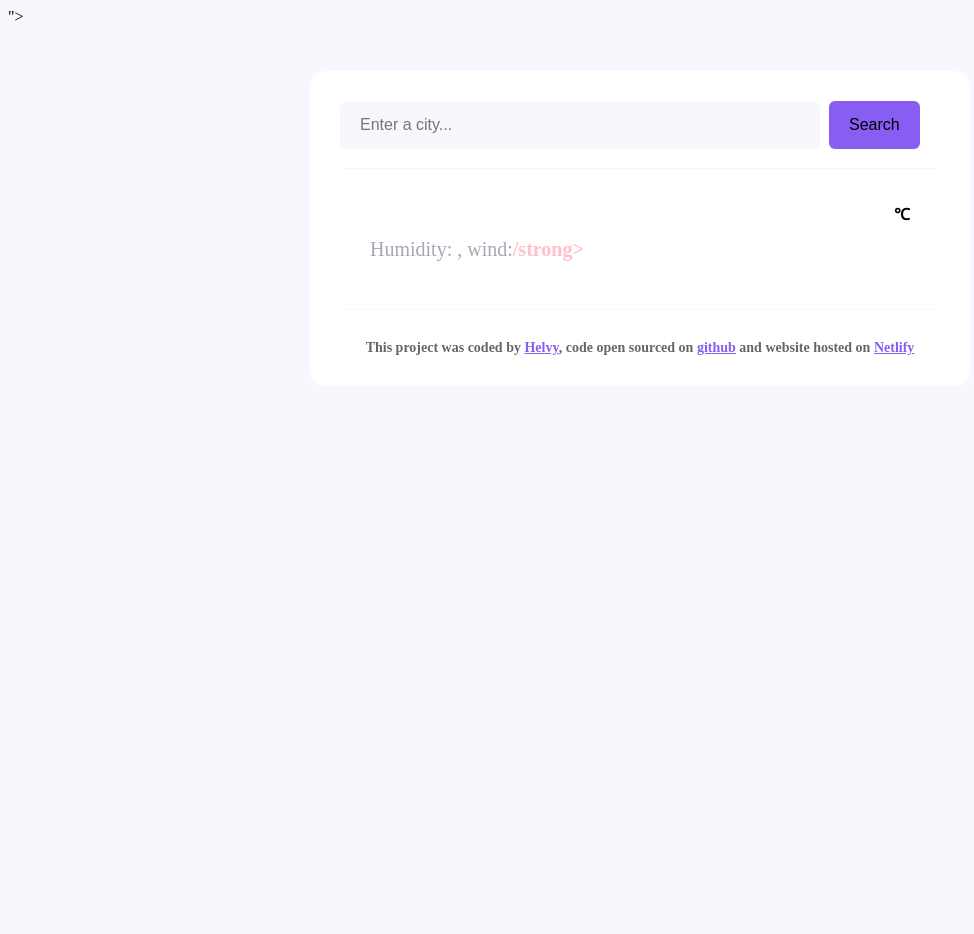
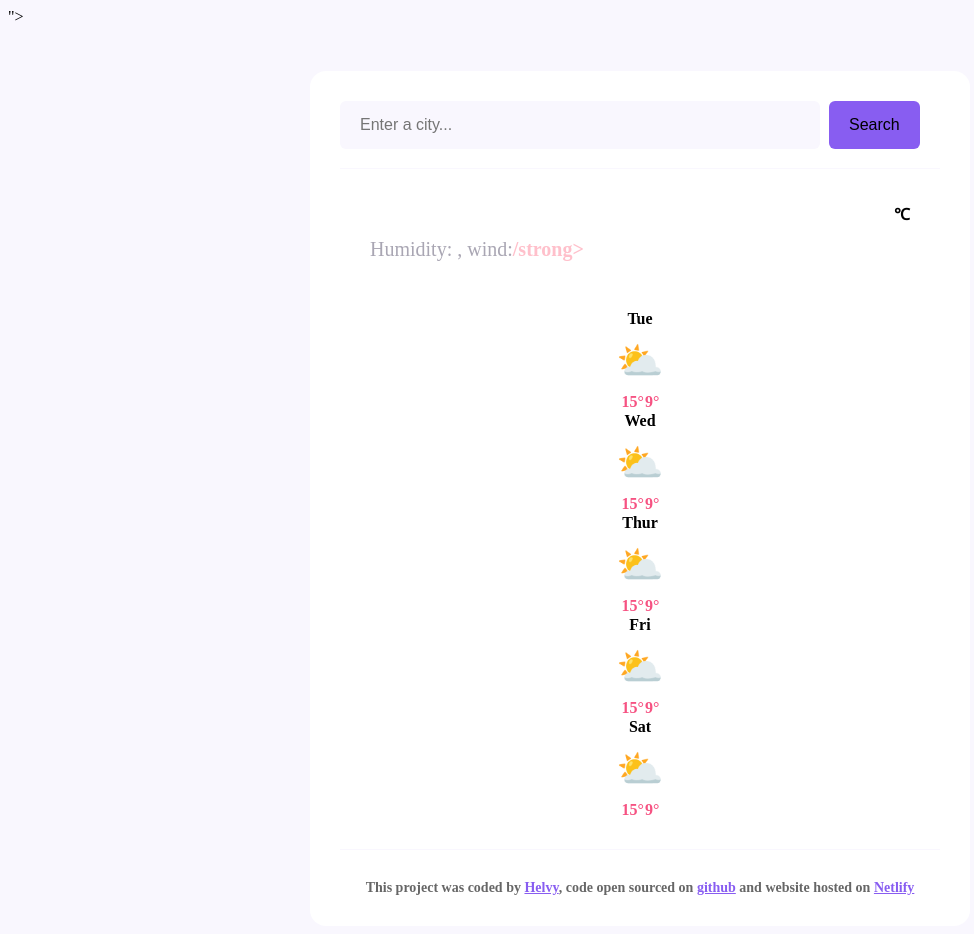
Before and after one commit to HelvyJ/weather-hmwk, a plain HTML site: page index.html in a window 1280 px wide. Shown: the whole page, without its empty margins (0-974 px from the left). Before the commit the page ends 800 px from the top, so only its background shows below. Drawn offline with nearby package versions, Linux system fonts and the light colour scheme; no server answers.

Commit message:
added css and js string

```diff
--- a/index.html
+++ b/index.html
@@ -30,12 +30,26 @@
               Humidity: <strong id = "humidity"></strong>, wind:<strong id = "wind-speed">/strong>
             </p>
           </div>
+
           <div class="weather-app-temperature-container">
             <div class = "weather-app-icon" ></div>
             <div id = "weather-app-icon" ></div>
             <div class = "weather-app-temperature" id = "temperature"></div>
             <div class = "weather-app-unit" id = "weather-app-unit">℃</div>
           </div>
+          </div>
+
+          <div class = "weather-forecast" id = "forecast">
+            <div class = "weather-forecast-day">
+              <div class = "weather-forecast-date">Tue</div>
+              <div class = "weather-forecast-icon">⛅</div>
+              <div class = "weather-forecast-temperatures">
+              <div class = "weather-forecast-temperature">
+                  <strong>15°</strong> </div>
+                  <div class = "weather-forecast-temprature">9°</div>
+            </div>
+          </div>
+
       </main>
 
 
--- a/script.js
+++ b/script.js
@@ -56,3 +56,26 @@ let searchFormElement = document.querySelector("#search-form");
 searchFormElement.addEventListener("submit", handleSearchSubmit);
 
 searchCity("Nairobi");
+
+function displayForecast() {
+  let days = ["Tue", "Wed", "Thur", "Fri", "Sat"];
+  let forecastHtml = "";
+
+  days.forEach(function (day) {
+    forecastHtml =
+      forecastHtml +
+      `
+  <div class = "weather-forecast-day">
+              <div class = "weather-forecast-date">${day}</div>
+              <div class = "weather-forecast-icon">⛅</div>
+              <div class = "weather-forecast-temperatures">
+              <div class = "weather-forecast-temperature">
+                  <strong>15°</strong> </div>
+                  <div class = "weather-forecast-temprature">9°</div>
+            </div>`;
+  });
+
+  let forecastElement = document.querySelector("#forecast");
+  forecastElement.innerHTML = forecastHtml;
+}
+displayForecast();
--- a/style.css
+++ b/style.css
@@ -61,6 +61,7 @@ main {
 
 .weather-app-temperature-container {
   display: flex;
+  justify-content: space-between;
 }
 .weather-app-temperature {
   font-size: 88px;
@@ -75,6 +76,38 @@ main {
   margin-top: 4px;
   font-weight: 24px;
 }
+
+.weather-forecast {
+  display: flex;
+  justify-content: space-around;
+  margin-top: 30px;
+}
+
+.weather-forecast-date {
+  text-align: center;
+  color: rg ba(39, 33, 666, 0.4);
+  font-size: 16px;
+  line-height: 20px;
+  margin-bottom: 10px;
+}
+
+.weather-forecast-icon {
+  font-size: 38px;
+  text-align: center;
+}
+
+.weather-forecast-temperatures {
+  text-align: center;
+  color: #f65282;
+  margin-top: 10px;
+  display: flex;
+  justify-content: center;
+}
+
+.weather-forecast-temperature {
+  padding: 0 1px;
+}
+
 footer {
   border-top: 1px solid #f9f7fe;
   padding: 30px 0 0 0;
```
